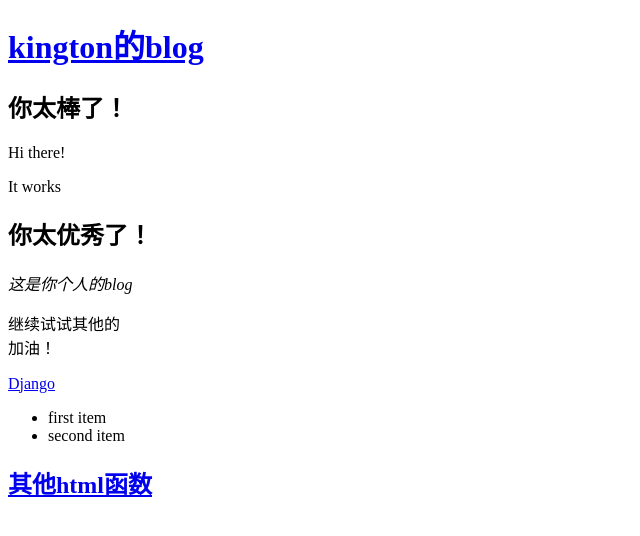
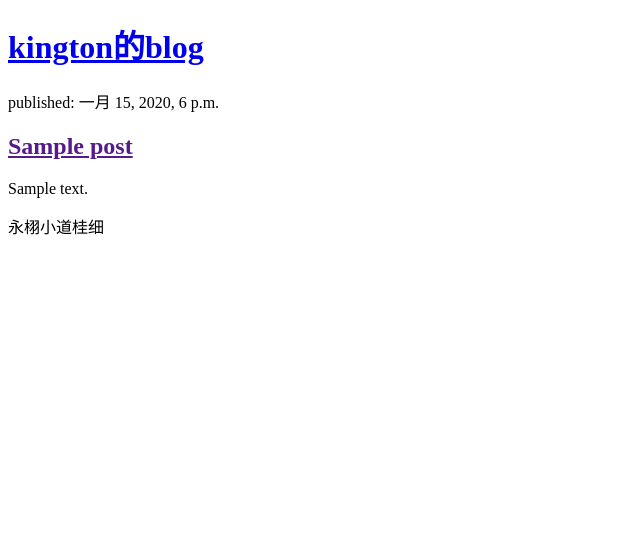
Before and after one commit to 18122578328/my-first-blog, a Django app: page / in a window 1280 px wide. Shown: the top 536 px of the page, without its empty margins (0-640 px from the left). Run offline with Django 3.2, Linux system fonts and the light colour scheme; tables that the repository leaves empty hold one stand-in row (values such as "Sample post").

Commit message:
Modified templates to display posts from database.

```diff
--- a/blog/models.py
+++ b/blog/models.py
@@ -8,11 +8,11 @@ class Post(models.Model):
     author = models.ForeignKey(settings.AUTH_USER_MODEL, on_delete=models.CASCADE)
     title = models.CharField(max_length=200)
     text = models.TextField()
-    created_data = models.DateTimeField(default=timezone.now)
-    published_data = models.DateTimeField(blank=True, null=True)
+    created_date = models.DateTimeField(default=timezone.now)
+    published_date = models.DateTimeField(blank=True, null=True)
 
     def publish(self):
-        self.published_data = timezone.now()
+        self.published_date = timezone.now()
         self.save()
 
     def __str__(self):
--- a/blog/templates/blog/post_list.html
+++ b/blog/templates/blog/post_list.html
@@ -7,16 +7,13 @@
         <header>
             <h1><a href="/">kington的blog</a></h1>
         </header>
+        {% for post in posts %}
         <article>
-            <h2>你太棒了！</h2>
-            <p>Hi there!</p>
-            <p>It works</p>
-            <h2>你太优秀了！</h2>
-            <em>这是你个人的blog</em>
-            <p>继续试试其他的<br>加油！</p>
-            <a href="https://djangogirls.org">Django</a>
-            <ul><li>first item</li><li>second item</li></ul>
-            <h2><a href="https://tutorial.djangogirls.org/en/html/">其他html函数</a></h2>
+            <time>published: {{ post.published_date }}</time>
+            <h2><a href="">{{ post.title }}</a></h2>
+            <p>{{ post.text|linebreaksbr }}</p>
+            <p>永栩小道桂细</p>
         </article>
+        {% endfor %}
     </body>
 </html>
--- a/blog/views.py
+++ b/blog/views.py
@@ -1,5 +1,9 @@
 from django.shortcuts import render
+from .models import Post
+from django.utils import timezone
 
 # Create your views here.
+
 def post_list(request):
-    return render(request, 'blog/post_list.html', {})
+    posts = Post.objects.filter(published_date__lte=timezone.now()).order_by('published_date')
+    return render(request, 'blog/post_list.html', {'posts':posts})
```
Also changed, not shown: blog/migrations/0003_auto_20230409_1555.py (added).
